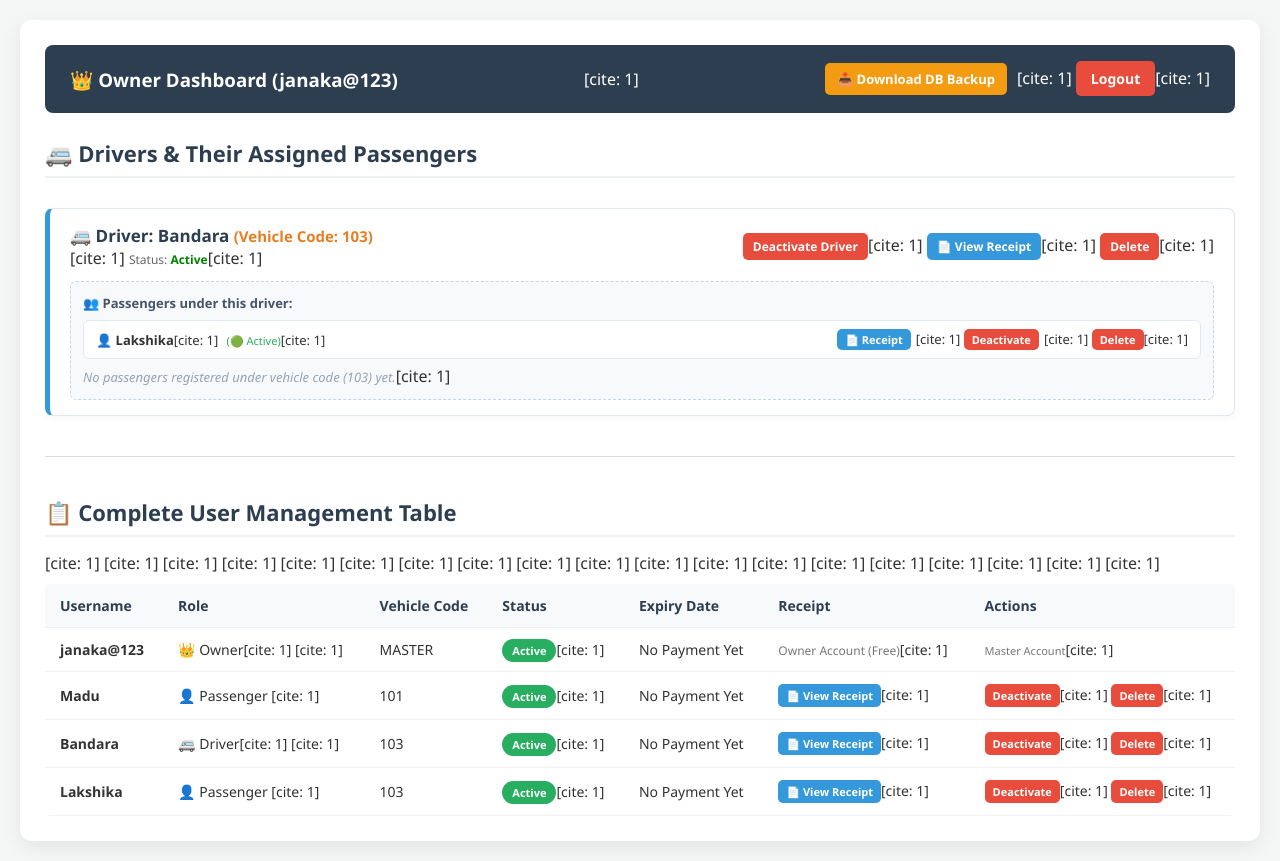
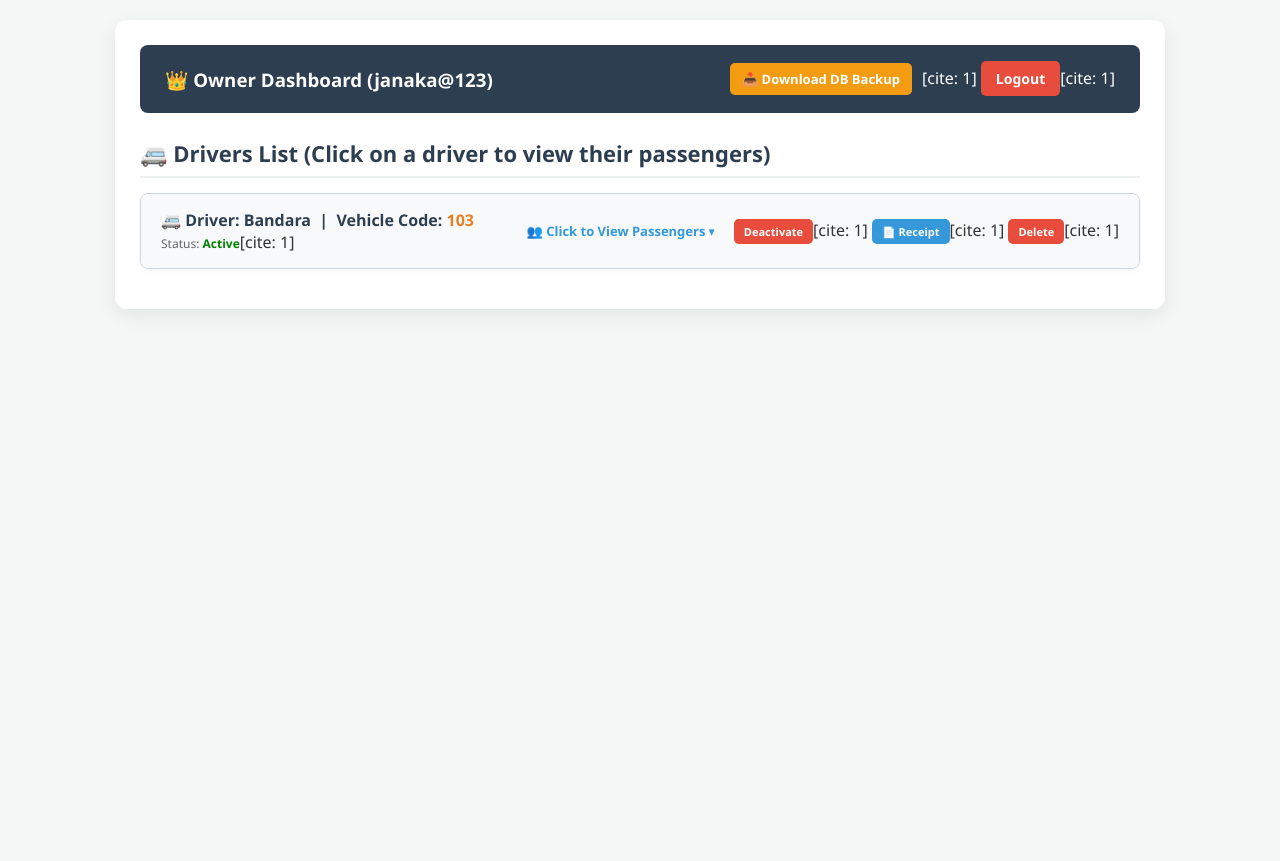
Before and after one commit to Janaka1987-hash/vehicle-tracker, a Flask app: page /owner_dashboard in a window 1280 px wide. After the commit the page ends 311 px from the top, so only its background shows below. Run offline with Flask 3, Linux system fonts and the light colour scheme; a user stored in the database is signed in; data comes from the database, SQL or seed files in the repository.

Commit message:
Update owner_dashboard.html

```diff
--- a/templates/owner_dashboard.html
+++ b/templates/owner_dashboard.html
@@ -6,7 +6,7 @@
     <title>Owner Dashboard - RideSync</title>
     <style>
         body { font-family: 'Segoe UI', Tahoma, Geneva, Verdana, sans-serif; background: #f4f7f6; margin: 0; padding: 20px; color: #333; text-align: center; }
-        .container { max-width: 1200px; margin: auto; background: white; padding: 25px; border-radius: 12px; box-shadow: 0 6px 20px rgba(0,0,0,0.08); text-align: left; }
+        .container { max-width: 1000px; margin: auto; background: white; padding: 25px; border-radius: 12px; box-shadow: 0 6px 20px rgba(0,0,0,0.08); text-align: left; }
         header { background: #2c3e50; color: white; padding: 18px 25px; border-radius: 8px; display: flex; justify-content: space-between; align-items: center; margin-bottom: 25px; }
         h2 { margin: 0 0 15px 0; color: #2c3e50; font-size: 22px; border-bottom: 2px solid #ecf0f1; padding-bottom: 8px; }
         .btn { padding: 7px 12px; border: none; border-radius: 5px; font-weight: bold; cursor: pointer; text-decoration: none; display: inline-block; font-size: 13px; transition: 0.2s; }
@@ -16,35 +16,41 @@
         .btn-warning { background: #f39c12; color: white; }
         .btn-primary { background: #3498db; color: white; }
 
-        table { width: 100%; border-collapse: collapse; margin-top: 10px; font-size: 14px; background: white; border-radius: 6px; overflow: hidden; }
-        th, td { padding: 12px 15px; border-bottom: 1px solid #eef2f3; text-align: left; }
-        th { background: #f8f9fa; color: #2c3e50; font-weight: 600; }
+        /* Driver Clickable Card / Button */
+        .driver-card { background: #ffffff; border: 1px solid #cbd5e1; margin-bottom: 15px; border-radius: 8px; box-shadow: 0 2px 5px rgba(0,0,0,0.03); overflow: hidden; }
+        .driver-button-header { background: #f8f9fa; padding: 15px 20px; display: flex; justify-content: space-between; align-items: center; cursor: pointer; user-select: none; transition: background 0.2s; }
+        .driver-button-header:hover { background: #e2e8f0; }
+        .driver-title { font-size: 16px; font-weight: bold; color: #2c3e50; margin: 0; }
 
-        .badge-active { background: #27ae60; color: white; padding: 4px 10px; border-radius: 20px; font-size: 11px; font-weight: bold; }
-        .badge-inactive { background: #e74c3c; color: white; padding: 4px 10px; border-radius: 20px; font-size: 11px; font-weight: bold; }
-
-        .driver-section { margin-top: 30px; }
-        .driver-card { background: #ffffff; border: 1px solid #e1e8ed; border-left: 5px solid #3498db; padding: 15px 20px; margin-bottom: 15px; border-radius: 8px; box-shadow: 0 2px 8px rgba(0,0,0,0.04); }
-        .driver-header { display: flex; justify-content: space-between; align-items: center; flex-wrap: wrap; }
-        .driver-title { font-size: 17px; font-weight: bold; color: #2c3e50; margin: 0; }
-
-        .passengers-box { margin-top: 12px; background: #f8f9fa; padding: 12px; border-radius: 6px; border: 1px dashed #cbd5e1; }
-        .passenger-item { display: flex; justify-content: space-between; align-items: center; background: white; padding: 8px 12px; margin: 6px 0; border-radius: 6px; border: 1px solid #e2e8f0; font-size: 13px; }
+        /* Expandable Passengers Box */
+        .passengers-container { display: none; padding: 15px 20px; background: #ffffff; border-top: 1px solid #e2e8f0; }
+        .passenger-item { display: flex; justify-content: space-between; align-items: center; background: #f8f9fa; padding: 10px 15px; margin: 8px 0; border-radius: 6px; border: 1px solid #e2e8f0; font-size: 13px; }
 
         a.logout { color: white; background: #e74c3c; padding: 8px 15px; border-radius: 5px; text-decoration: none; font-size: 14px; font-weight: bold; }
     </style>
+    <script>
+        // රියදුරු බටන් එක ක්ලික් කළ විට මගීන් ලැයිස්තුව පෙන්වීම/සැඟවීම (Toggle)
+        function togglePassengers(driverId) {
+            var box = document.getElementById('passengers-' + driverId);
+            if (box.style.display === 'none' || box.style.display === '') {
+                box.style.display = 'block';
+            } else {
+                box.style.display = 'none';
+            }
+        }
+    </script>
 </head>
 <body>
     <div class="container">
         <header>
-            <h3 style="margin:0; color: white;">👑 Owner Dashboard ({{ username }})</h3>[cite: 1]
+            <h3 style="margin:0; color: white;">👑 Owner Dashboard ({{ username }})</h3>
             <div>
                 <a href="/download_backup" class="btn btn-warning" style="margin-right: 10px;">📥 Download DB Backup</a>[cite: 1]
                 <a href="/logout" class="logout">Logout</a>[cite: 1]
             </div>
         </header>
 
-        <h2>🚐 Drivers & Their Assigned Passengers</h2>
+        <h2>🚐 Drivers List (Click on a driver to view their passengers)</h2>
 
         <div class="driver-section">
             {% set ns = namespace(driver_found=false) %}
@@ -52,25 +58,27 @@
                 {% if u[3] == 'driver' %}
                     {% set ns.driver_found = true %}
                     <div class="driver-card">
-                        <div class="driver-header">
+                        <!-- Driver Header Button (Clickable) -->
+                        <div class="driver-button-header" onclick="togglePassengers('{{ u[0] }}')">
                             <div>
-                                <p class="driver-title">🚐 Driver: {{ u[1] }} <span style="color: #e67e22; font-size: 15px;">(Vehicle Code: {{ u[4] }})</span></p>[cite: 1]
+                                <p class="driver-title">🚐 Driver: <strong>{{ u[1] }}</strong> &nbsp;|&nbsp; Vehicle Code: <span style="color: #e67e22;">{{ u[4] }}</span></p>
                                 <span style="font-size: 12px; color: #666;">Status: {% if u[5] == 1 %}<b style="color:green;">Active</b>{% else %}<b style="color:red;">Inactive</b>{% endif %}</span>[cite: 1]
                             </div>
                             <div>
-                                <a href="/toggle_status/{{ u[0] }}" class="btn {% if u[5] == 1 %}btn-danger{% else %}btn-success{% endif %}" style="padding: 5px 10px; font-size: 12px;">
-                                    {% if u[5] == 1 %}Deactivate Driver{% else %}Activate Driver{% endif %}
+                                <span style="font-size: 13px; color: #3498db; font-weight: bold; margin-right: 15px;">👥 Click to View Passengers ▾</span>
+                                <a href="/toggle_status/{{ u[0] }}" class="btn {% if u[5] == 1 %}btn-danger{% else %}btn-success{% endif %}" style="padding: 5px 10px; font-size: 11px;" onclick="event.stopPropagation();">
+                                    {% if u[5] == 1 %}Deactivate{% else %}Activate{% endif %}
                                 </a>[cite: 1]
                                 {% if u[6] and u[6] != 'Owner Account (Free)' %}
-                                    <a href="{{ url_for('static', filename='uploads/' + u[6]) }}" target="_blank" class="btn btn-primary" style="padding: 5px 10px; font-size: 12px;">📄 View Receipt</a>[cite: 1]
+                                    <a href="{{ url_for('static', filename='uploads/' + u[6]) }}" target="_blank" class="btn btn-primary" style="padding: 5px 10px; font-size: 11px;" onclick="event.stopPropagation();">📄 Receipt</a>[cite: 1]
                                 {% endif %}
-                                <a href="/delete_user/{{ u[0] }}" class="btn btn-danger" style="padding: 5px 10px; font-size: 12px;" onclick="return confirm('Are you sure you want to delete this driver?');">Delete</a>[cite: 1]
+                                <a href="/delete_user/{{ u[0] }}" class="btn btn-danger" style="padding: 5px 10px; font-size: 11px;" onclick="event.stopPropagation(); return confirm('Are you sure you want to delete this driver?');">Delete</a>[cite: 1]
                             </div>
                         </div>
 
-                        <!-- Passengers under this driver -->
-                        <div class="passengers-box">
-                            <p style="margin: 0 0 8px 0; font-size: 13px; font-weight: bold; color: #475569;">👥 Passengers under this driver:</p>
+                        <!-- Hidden Passengers List (Opens on click) -->
+                        <div id="passengers--{{ u[0] }}" class="passengers-container" style="display: none;">
+                            <p style="margin: 0 0 10px 0; font-size: 13px; font-weight: bold; color: #475569;">Assigned Passengers for Vehicle Code: {{ u[4] }}</p>
 
                             {% set found_passengers = false %}
                             {% for p in users %}
@@ -82,13 +90,13 @@
                                             {% if p[5] == 1 %}
                                                 <span style="color: #27ae60; font-size: 11px; margin-left: 5px;">(🟢 Active)</span>[cite: 1]
                                             {% else %}
-                                                <span style="color: #e74c3c; font-size: 11px; margin-left: 5px;">(⏳ Inactive)</span>
+                                                <span style="color: #e74c3c; font-size: 11px; margin-left: 5px;">(⏳ Inactive)</span>[cite: 1]
                                             {% endif %}
                                         </div>
                                         <div>
                                             {% if p[6] and p[6] != 'Owner Account (Free)' %}
                                                 <a href="{{ url_for('static', filename='uploads/' + p[6]) }}" target="_blank" class="btn btn-primary" style="padding: 3px 8px; font-size: 11px; margin-right: 5px;">📄 Receipt</a>[cite: 1]
-                                            {% endif %}
+                            {% endif %}
                                             <a href="/toggle_status/{{ p[0] }}" class="btn {% if p[5] == 1 %}btn-danger{% else %}btn-success{% endif %}" style="padding: 3px 8px; font-size: 11px; margin-right: 5px;">
                                                 {% if p[5] == 1 %}Deactivate{% else %}Activate{% endif %}
                                             </a>[cite: 1]
@@ -99,7 +107,7 @@
                             {% endfor %}
 
                             {% if not found_passengers %}
-                                <span style="color: #94a3b8; font-size: 13px; font-style: italic;">No passengers registered under vehicle code ({{ u[4] }}) yet.</span>[cite: 1]
+                                <span style="color: #94a3b8; font-size: 13px; font-style: italic;">No passengers registered under this vehicle code yet.</span>[cite: 1]
                             {% endif %}
                         </div>
                     </div>
@@ -110,63 +118,6 @@
                 <p style="color: #777;">No drivers registered in the system yet.</p>
             {% endif %}
         </div>
-
-        <hr style="margin: 40px 0; border: 0; border-top: 1px solid #ddd;">
-
-        <h2>📋 Complete User Management Table</h2>
-        <div style="overflow-x: auto;">
-            <table>
-                <thead>
-                    <tr>
-                        <th>Username</th>[cite: 1]
-                        <th>Role</th>[cite: 1]
-                        <th>Vehicle Code</th>[cite: 1]
-                        <th>Status</th>[cite: 1]
-                        <th>Expiry Date</th>[cite: 1]
-                        <th>Receipt</th>[cite: 1]
-                        <th>Actions</th>[cite: 1]
-                    </tr>
-                </thead>
-                <tbody>
-                    {% for u in users %}
-                    <tr>
-                        <td><strong>{{ u[1] }}</strong></td>[cite: 1]
-                        <td>
-                            {% if u[3] == 'owner' %} 👑 Owner[cite: 1]
-                            {% elif u[3] == 'driver' %} 🚐 Driver[cite: 1]
-                            {% else %} 👤 Passenger {% endif %}[cite: 1]
-                        </td>
-                        <td>{{ u[4] if u[4] else '-' }}</td>[cite: 1]
-                        <td>
-                            {% if u[5] == 1 %}
-                                <span class="badge-active">Active</span>[cite: 1]
-                            {% else %}
-                                <span class="badge-inactive">Inactive</span>[cite: 1]
-                            {% endif %}
-                        </td>
-                        <td>{{ u[7] if u[7] else 'No Payment Yet' }}</td>[cite: 1]
-                        <td>
-                            {% if u[6] and u[6] != 'Owner Account (Free)' %}
-                                <a href="{{ url_for('static', filename='uploads/' + u[6]) }}" target="_blank" class="btn btn-primary" style="padding: 4px 8px; font-size: 11px;">📄 View Receipt</a>[cite: 1]
-                            {% else %}
-                                <span style="color: #777; font-size: 12px;">{{ u[6] if u[6] else 'None' }}</span>[cite: 1]
-                            {% endif %}
-                        </td>
-                        <td>
-                            {% if u[3] != 'owner' %}
-                                <a href="/toggle_status/{{ u[0] }}" class="btn {% if u[5] == 1 %}btn-danger{% else %}btn-success{% endif %}" style="padding: 4px 8px; font-size: 11px;">
-                                    {% if u[5] == 1 %}Deactivate{% else %}Activate{% endif %}
-                                </a>[cite: 1]
-                                <a href="/delete_user/{{ u[0] }}" class="btn btn-danger" style="padding: 4px 8px; font-size: 11px;" onclick="return confirm('Are you sure you want to delete this user?');">Delete</a>[cite: 1]
-                            {% else %}
-                                <span style="color: #777; font-size: 11px;">Master Account</span>[cite: 1]
-                            {% endif %}
-                        </td>
-                    </tr>
-                    {% endfor %}
-                </tbody>
-            </table>
-        </div>
     </div>
 </body>
 </html>
```
